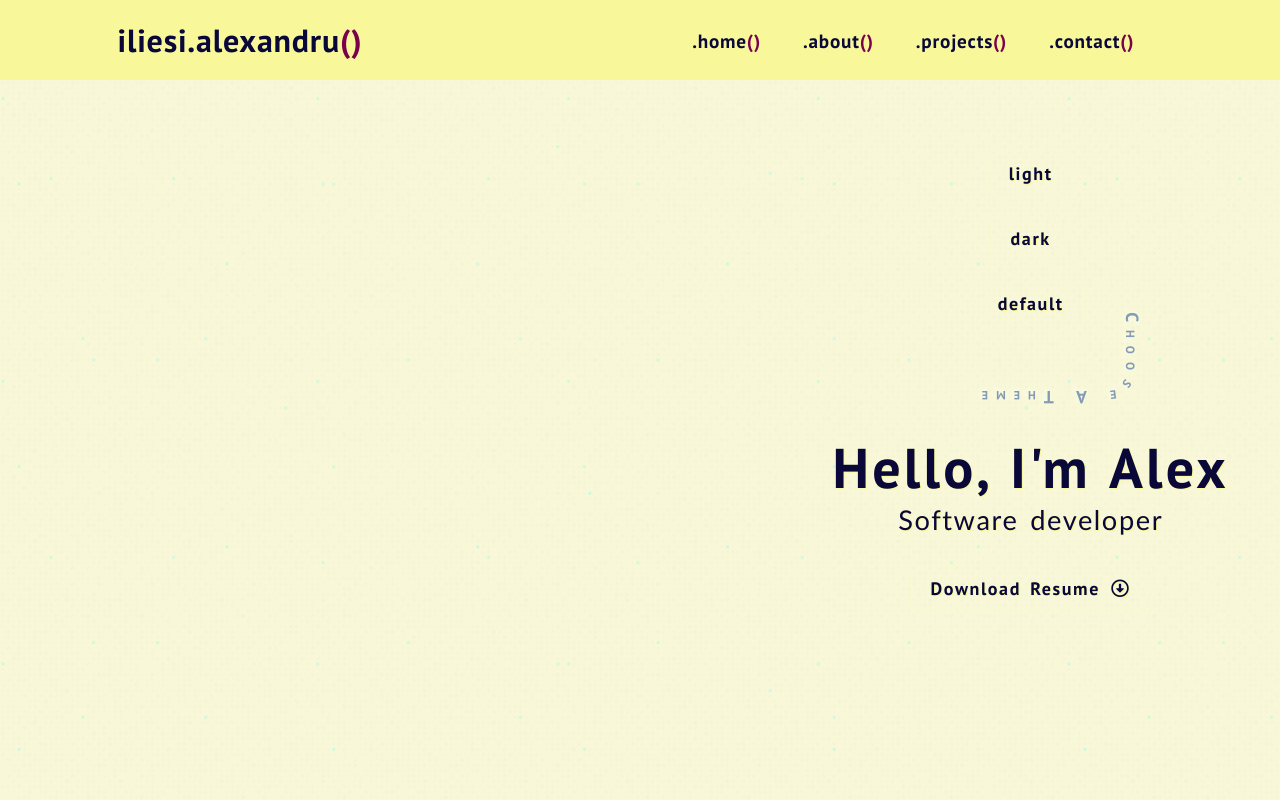
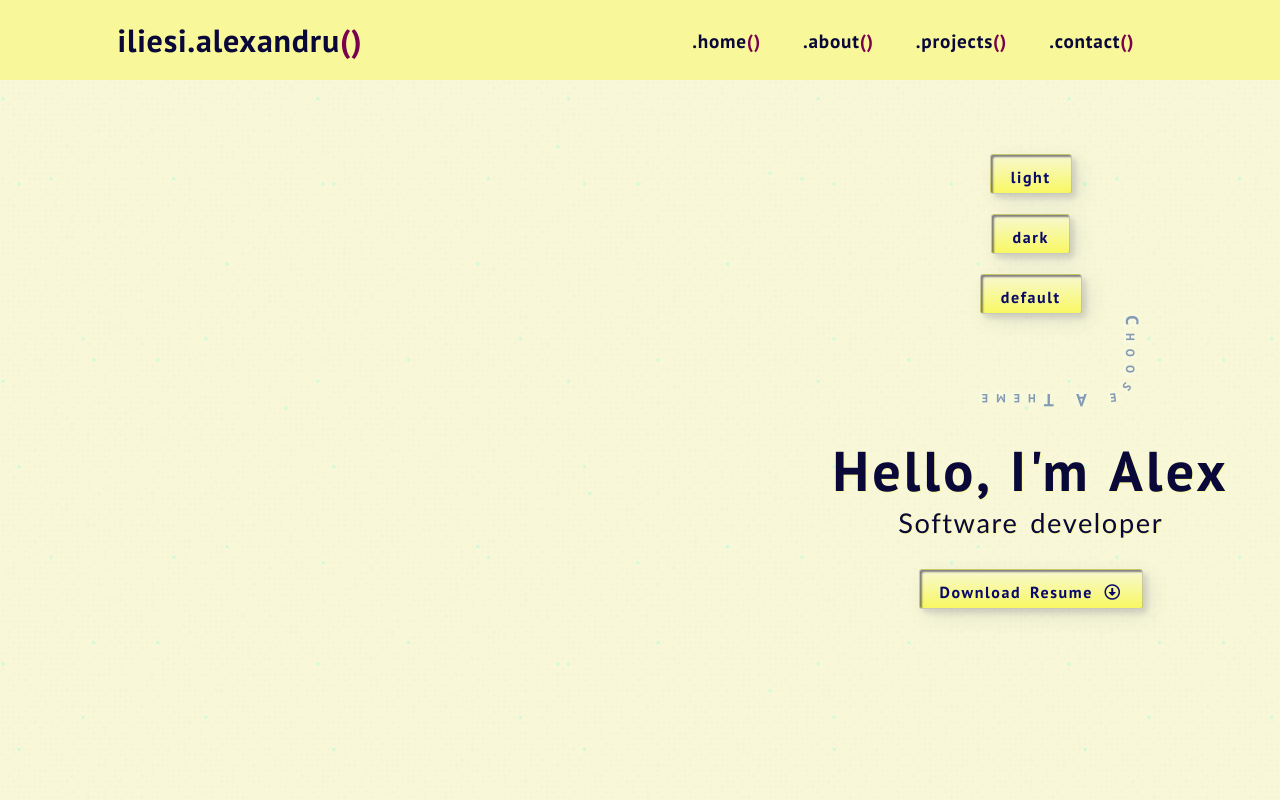
Before and after one commit to alex4tm/portfolio-v1, a React (Create React App) app: page / in a window 1280 px wide. Shown: the top 800 px of the page. Built offline with nearby package versions, Linux system fonts and the light colour scheme.

Commit message:
restyled button and adjusted for theme changing

```diff
--- a/src/components/Button.css
+++ b/src/components/Button.css
@@ -1,56 +1,41 @@
 
 .btn {
-  padding: 8px 20px;
-  border-radius: 2px;
+  width: fit-content;
+  height: 40px;
+  color: rgb(var(--color-main-300));
+  border-radius: 3px;
+  padding: 10px 20px;
+  background: transparent;
+  cursor: pointer;
+  transition: all 0.3s ease;
+  position: relative;
+  display: inline-block;
+  box-shadow: inset 2px 2px 2px 0px rgb(var(--color-main-700), 50%),
+              7px 7px 20px 0px rgb(var(--color-main-700), 10%),
+              4px 4px 5px 0px rgb(var(--color-main-700), 10%);
   outline: none;
-  border: none;
-  cursor: pointer;
-  box-shadow: none !important;
-}
-
-.btn--outline {
-  background-color: transparent;
-  color: rgb(var(--color-main-700));
-  padding: 8px 20px;
-  border: 1px solid rgb(var(--color-background-main));
-  transition: all 0.3s ease-out;
-  border-radius: 3px;
-  text-shadow: 1px 1px rgb(var(--color-background-second));
-  cursor: pointer;
   text-decoration: none;
   letter-spacing: 0.1rem;
 }
 
-.btn--medium {
-  padding: 8px 20px;
-  font-size: 18px;
-  cursor: pointer;
-  border-radius: 3px;
+.btn-custom {
+  background: linear-gradient(0deg,
+              rgb(var(--color-background-third), 100%) 0%,
+              rgb(var(--color-background-main), 100%) 100%);
+  border: 1px solid rgb(var(--color-main-300), 20%);
+
+}
+.btn-custom:before {
+  height: 0%;
+  width: 2px;
 }
 
-
-.btn--medium:hover,
-.btn:hover,
-.btn--outline:hover {
-  transition: all 0.3s ease-in-out;
-  background: rgb(var(--color-background-main));
+.btn-custom:hover,
+.btn-custom:focus,
+.btn-custom:focus-within {
   color: rgb(var(--color-main-700));
-  opacity: 0.8;
-  outline: none;
-  text-shadow: 1px 1px rgb(var(--color-background-second));
-  transform: scale(0.99) translateX(1%) translateY(-1%);
-  box-shadow: 1px 1px rgb(var(--color-primary)) !important;
+  box-shadow: 2px 2px 4px 0 rgb(var(--color-main-700), 50%),
+              -2px -2px 4px 0 rgb(var(--color-main-700), 50%),
+              inset -2px -2px 4px 0 rgb(var(--color-main-700), 20%),
+              inset 2px 2px 4px 0 rgb(var(--color-main-700), 20%);
 }
-
-
-.btn--medium:focus-within,
-.btn:focus-within,
-.btn--outline:focus-within {
-  transition: all 0.3s ease-in-out;
-  background: rgb(var(--color-background-second));
-  color: rgb(var(--color-main-700));
-  opacity: 1;
-  text-shadow: 1px 1px rgb(var(--color-background-second));
-  transform: scale(0.99) translateX(1%) translateY(-1%);
-  box-shadow: 1px 1px rgb(var(--color-primary)) !important;
-}
--- a/src/components/ContactUs.css
+++ b/src/components/ContactUs.css
@@ -32,7 +32,9 @@
   min-width: 100%;
   max-width: 70vw;
   max-height: 35vh;
-  background-color:  rgba(var(--color-background-main), 0.5);
+  background-color:  rgba(var(--color-background-second), 0.5);
+  padding-left: 5px;
+  border-radius: 3px;
 }
 
 .contact-wrapper input::placeholder {
--- a/src/components/ContactUs.js
+++ b/src/components/ContactUs.js
@@ -36,7 +36,7 @@ export default function ContactUs() {
                         </div>
                         <div className="submit-btn" id="submit-btn">
                             <i className="far fa-paper-plane"></i>
-                            <input type="submit" className="btn--outline" value="Send Message"></input>
+                            <input type="submit" className="btn btn-custom" value="Send Message"></input>
                         </div>
                         <p id="email-sent"></p>
                     </div>
--- a/src/components/HeroSection.css
+++ b/src/components/HeroSection.css
@@ -57,7 +57,7 @@
 .btn:hover > .fa-arrow-alt-circle-down,
 .btn:focus-within > .fa-arrow-alt-circle-down {
   transform: translateY(10%);
-  transition: all 0.1s ease-in-out;
+  transition: all 0.3s ease-in-out;
   text-shadow: none;
   outline: none;
 }
--- a/src/components/HeroSection.js
+++ b/src/components/HeroSection.js
@@ -25,20 +25,19 @@ function HeroSection() {
               </text>
             </svg>
             <div className="theme-changer">
-                    <button className="btn btn--outline btn--medium" id='light-theme-btn' onClick={ changeThemeLight }>
+                    <button className="btn btn-custom" id='light-theme-btn' onClick={ changeThemeLight }>
                       light
                     </button>
                     <br></br>
-                    <button className="btn btn--outline btn--medium" id='dark-theme-btn' onClick={ changeThemeDark }>
+                    <button className="btn btn-custom" id='dark-theme-btn' onClick={ changeThemeDark }>
                       dark
                     </button>
                      <br></br>
-                    <button className="btn btn--outline btn--medium" id='default-theme-btn' onClick={ changeThemeDefault }>
+                    <button className="btn btn-custom" id='default-theme-btn' onClick={ changeThemeDefault }>
                       default
                     </button>
             </div>
           </div>
-
           <h1>Hello, I'm Alex</h1>
           <p>Software developer</p>
           <div className='hero-btns'>
@@ -48,10 +47,9 @@ function HeroSection() {
                     <a
                       download={myPdf}
                       href={myPdf}
-                      className="btn btn--outline btn--medium"
-                    >
+                      className="btn btn-custom">
                       Download Resume
-                    <i className="far fa-arrow-alt-circle-down"></i>
+                      <i className="far fa-arrow-alt-circle-down"></i>
                     </a>
                   </div>
                 </Col>
```
